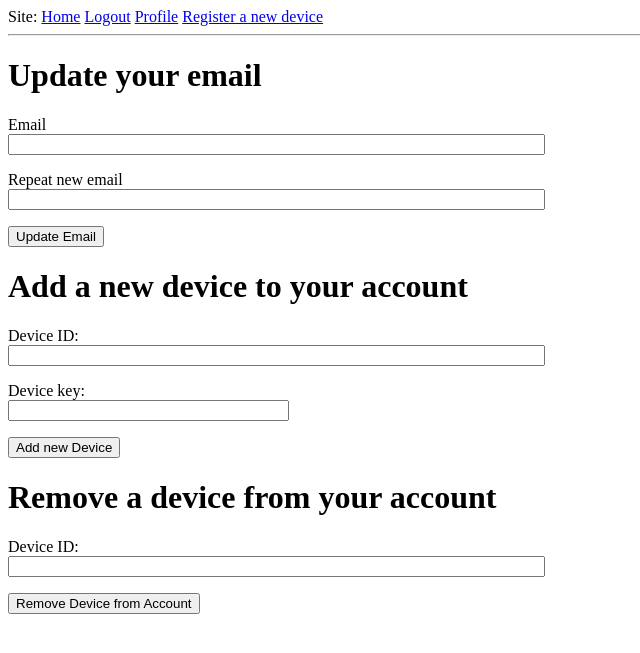
After one commit to kkasper/Plantwaterer, a Flask app: page /profile in a window 1280 px wide. The commit adds this page. Shown: the top 653 px of the page, without its empty margins (0-640 px from the left). Run offline with Flask 2, Linux system fonts and the light colour scheme; the visitor is signed in with stand-in values (Sample User, id 1).

Commit message:
Further progress. Added profiles and error handling. Added relationship between users and devices.

```diff
--- a/WateringSite/forms.py
+++ b/WateringSite/forms.py
@@ -1,7 +1,7 @@
 from flask_wtf import FlaskForm
 from wtforms import StringField, PasswordField, BooleanField, SubmitField
 from wtforms.validators import ValidationError, DataRequired, Email, EqualTo
-from WateringSite.models import User
+from WateringSite.models import User, Device
 
 
 # The fields for form pages. Handles variables/validation
@@ -12,6 +12,7 @@ class LoginForm(FlaskForm):
     submit = SubmitField('Sign In')
 
 
+# Handles registration of new users. Add new user to a certain device.
 class RegistrationForm(FlaskForm):
     username = StringField('Username', validators=[DataRequired()])
     email = StringField('Email', validators=[DataRequired(), Email()])
@@ -29,3 +30,39 @@ class RegistrationForm(FlaskForm):
         user = User.query.filter_by(email=email.data).first()
         if user is not None:
             raise ValidationError('Please use a different email address.')
+
+
+# Registering brand new (unowned) devices
+class NewDeviceForm(FlaskForm):
+    device_id = StringField('Device ID', validators=[DataRequired()])
+    device_key = StringField('Device Passkey', validators=[DataRequired()])
+    submit = SubmitField('Register unowned device')
+
+    def validate_devicekey(self, device_id, device_key):
+        device = Device.query.filter_by(id=device_id.data).first()
+        if device is not None:
+            raise ValidationError('Device already exists in system.')
+
+
+# For profile page. Update your email or add a new device.
+class UpdateEmailForm(FlaskForm):
+    email = StringField('Email', validators=[Email()])
+    email2 = StringField('Repeat new email', validators=[Email(), EqualTo('email')])
+    updateEmailSubmit = SubmitField('Update Email')
+
+    def validate_email(self, email):
+        user = User.query.filter_by(email=email.data).first()
+        if user is not None:
+            raise ValidationError('Please use a different email address.')
+
+
+# Adding and removing active devices from accounts
+class AddDeviceForm(FlaskForm):
+    deviceID = StringField('Device ID:')
+    deviceKey = StringField('Device key:')
+    addDeviceIDSubmit = SubmitField('Add new Device')
+
+
+class RemoveDeviceForm(FlaskForm):
+    deviceID = StringField('Device ID:')
+    removeDeviceSubmit = SubmitField('Remove Device from Account')
--- a/WateringSite/models.py
+++ b/WateringSite/models.py
@@ -6,15 +6,17 @@ from WateringSite import login
 
 
 # Creating the user table in the SQLite database. Establishes wateringevents as a relation
-class User(UserMixin,db.Model):
+# and devices relation
+class User(UserMixin, db.Model):
     id = db.Column(db.Integer, primary_key=True)
     username = db.Column(db.String(64), index=True, unique=True)
     email = db.Column(db.String(120), index=True, unique=True)
     password_hash = db.Column(db.String(128))
     wateringEvents = db.relationship('WateringEvent', backref='author', lazy='dynamic')
+    devices = db.relationship("UserDevice", back_populates="user")
 
     def __repr__(self):
-        return '<User {}>'.format(self.username)
+        return '<User {} [{}]>'.format(self.username, self.email)
 
     def set_password(self, password):
         self.password_hash = generate_password_hash(password)
@@ -23,17 +25,42 @@ class User(UserMixin,db.Model):
         return check_password_hash(self.password_hash, password)
 
 
+# TODO: Finish device model
+class Device(db.Model):
+    id = db.Column(db.Integer, primary_key=True, unique=True)
+    owner = db.Column(db.String(64), index=True)
+    device_name = db.Column(db.String(64))
+    key = db.Column(db.Integer)
+    users = db.relationship('UserDevice', back_populates='device')
+
+    def __repr__(self):
+        return '<Device {}. Key {}. Owner {}>'.format(self.id, self.key, self.owner)
+
+
 class WateringEvent(db.Model):
     id = db.Column(db.Integer, primary_key=True)
     timestamp = db.Column(db.DateTime, index=True, default=datetime.utcnow)
     watering_length = db.Column(db.Integer, default=8)
     user_id = db.Column(db.Integer, db.ForeignKey('user.id'))
     completed = db.Column(db.Boolean, default=False)
+    scheduled_device = db.Column(db.Integer)
 
     def __repr__(self):
         return '<WateringEvent {0}: {1} seconds at {2}>'.format(self.id, self.watering_length, self.timestamp)
 
 
+# Creating the association model between users, devices, and users who are owners
+class UserDevice(db.Model):
+    user_id = db.Column(db.Integer, db.ForeignKey(User.id), primary_key=True)
+    device_id = db.Column(db.Integer, db.ForeignKey(Device.id), primary_key=True)
+    owner = db.Column(db.Boolean, default=False)
+
+    user = db.relationship('User', back_populates='devices')
+    device = db.relationship('Device', back_populates='users')
+
+    def __repr__(self):
+        return '{} <<-{}->> {}'.format(self.user_id, self.type, self.device_id)
+
 @login.user_loader
 def load_user(id):
     return User.query.get(int(id))
--- a/WateringSite/routes.py
+++ b/WateringSite/routes.py
@@ -1,6 +1,6 @@
 from WateringSite import app, db
 from flask import render_template, flash, redirect, url_for, request
-from WateringSite.forms import LoginForm, RegistrationForm
+from WateringSite.forms import *
 from flask_login import current_user, login_user, logout_user, login_required
 from WateringSite.models import User
 from werkzeug.urls import url_parse
@@ -46,7 +46,6 @@ def logout():
 
 
 @app.route('/register', methods=['GET', 'POST'])
-@login_required
 def register():
     form = RegistrationForm()
     if form.validate_on_submit():
@@ -54,6 +53,42 @@ def register():
         user.set_password(form.password.data)
         db.session.add(user)
         db.session.commit()
-        flash('Congratulations, you have registered a new user!')
+        flash('You have registered a new user account!')
         return redirect(url_for('home'))
     return render_template('register.html', title='Register', form=form)
+
+
+# TODO: Add profile HTML and finish form handling
+@app.route('/profile', methods=['GET', 'POST'])
+@login_required
+def profile():
+    form1 = UpdateEmailForm()
+    form2 = AddDeviceForm()
+    form3 = RemoveDeviceForm()
+    if form1.updateEmailSubmit.data and form1.validate():
+            current_user.email = form1.email
+            db.session.commit()
+            flash('Email updated!')
+            return redirect(url_for('home'))
+    if form2.addDeviceIDSubmit.data and form2.validate():
+        print("test")
+    if form3.removeDeviceSubmit.data and form3.validate():
+        # TODO: Enumerate devices owned / guest devices
+        print("test2")
+
+    return render_template('profile.html', title='User Profile', form1=form1, form2=form2, form3=form3)
+
+
+# TODO: Managing device serial and passkeys
+@app.route('/new_device', methods=['GET', 'POST'])
+@login_required
+def new_device():
+    form = NewDeviceForm()
+    if form.validate_on_submit():
+        device = Device.query.filter_by(id=form.device_id.data).first()
+        device.owner = current_user
+
+        db.session.commit()
+        flash('You have registered a new device!')
+        return redirect(url_for('home'))
+    return render_template('new_device.html', title='Register new device', form=form)
--- /dev/null
+++ b/WateringSite/templates/404.html
@@ -0,0 +1,6 @@
+{% extends "base.html" %}
+
+{% block content %}
+    <h1>File Not Found</h1>
+    <p><a href="{{ url_for('index') }}">Back</a></p>
+{% endblock %}
--- a/WateringSite/templates/base.html
+++ b/WateringSite/templates/base.html
@@ -11,11 +11,13 @@
             <a href="{{ url_for('home') }}">Home</a>
             {% if current_user.is_anonymous %}
             <a href="{{ url_for('login') }}">Login</a>
+            <a href="{{ url_for('register') }}">Register a new user</a>
             {% else %}
             <a href="{{ url_for('logout') }}">Logout</a>
             {% endif %}
             {% if not current_user.is_anonymous %}
-            <a href="{{ url_for('register') }}">Register a new user</a>
+            <a href="{{ url_for('profile') }}">Profile</a>
+            <a href="{{ url_for('new_device') }}">Register a new device</a>
             {% endif %}
         </div>
         <hr>
--- /dev/null
+++ b/WateringSite/templates/profile.html
@@ -0,0 +1,60 @@
+{% extends "base.html" %}
+
+{% block content %}
+    <h1>Update your email</h1>
+    <form1 action="" method="post">
+        {{ form1.hidden_tag() }}
+        <p>
+            {{ form1.email.label }}<br>
+            {{ form1.email(size=64) }}<br>
+            {% for error in form1.email.errors %}
+            <span style="color: red;">[{{ error }}]</span>
+            {% endfor %}
+        </p>
+        <p>
+            {{ form1.email2.label }}<br>
+            {{ form1.email2(size=64) }}<br>
+            {% for error in form1.email2.errors %}
+            <span style="color: red;">[{{ error }}]</span>
+            {% endfor %}
+        </p>
+
+        <p>{{ form1.updateEmailSubmit() }}</p>
+    </form1>
+
+    <h1>Add a new device to your account</h1>
+    <form2 action="" method="post">
+        {{ form2.hidden_tag() }}
+        <p>
+            {{ form2.deviceID.label }}<br>
+            {{ form2.deviceID(size=64) }}<br>
+            {% for error in form2.deviceID.errors %}
+            <span style="color: red;">[{{ error }}]</span>
+            {% endfor %}
+        </p>
+        <p>
+            {{ form2.deviceKey.label }}<br>
+            {{ form2.deviceKey(size=32) }}<br>
+            {% for error in form2.deviceKey.errors %}
+            <span style="color: red;">[{{ error }}]</span>
+            {% endfor %}
+        </p>
+
+        <p>{{ form2.addDeviceIDSubmit() }}</p>
+    </form2>
+
+    <h1>Remove a device from your account</h1>
+    <form3 action="" method="post">
+        {{ form3.hidden_tag() }}
+        <p>
+            {{ form3.deviceID.label }}<br>
+            {{ form3.deviceID(size=64) }}<br>
+            {% for error in form3.deviceID.errors %}
+            <span style="color: red;">[{{ error }}]</span>
+            {% endfor %}
+        </p>
+
+        <p>{{ form3.removeDeviceSubmit() }}</p>
+    </form3>
+
+{% endblock %}
```
Also changed, not shown: WateringSite/__init__.py (+19 -1 lines), WateringSite/errors.py (added, +11 -0 lines), WateringSite/templates/500.html (added, +7 -0 lines), WateringSite/templates/new_device.html (added, +24 -0 lines), migrations/versions/2ccbd4389058_.py (added, +32 -0 lines), migrations/versions/806486351d5a_.py (added, +32 -0 lines), migrations/versions/bf9a6a02ae1f_.py (added, +37 -0 lines), Plantwaterer.py (line endings or trailing spaces).
